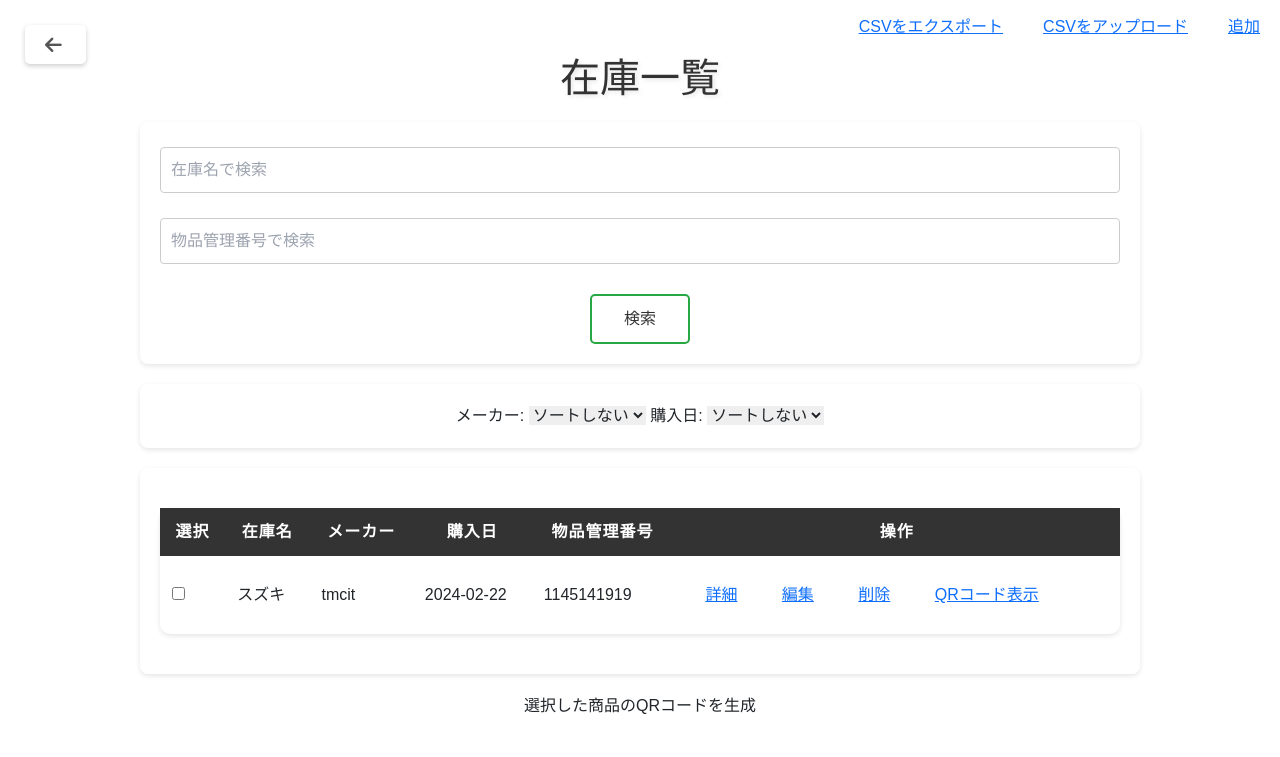
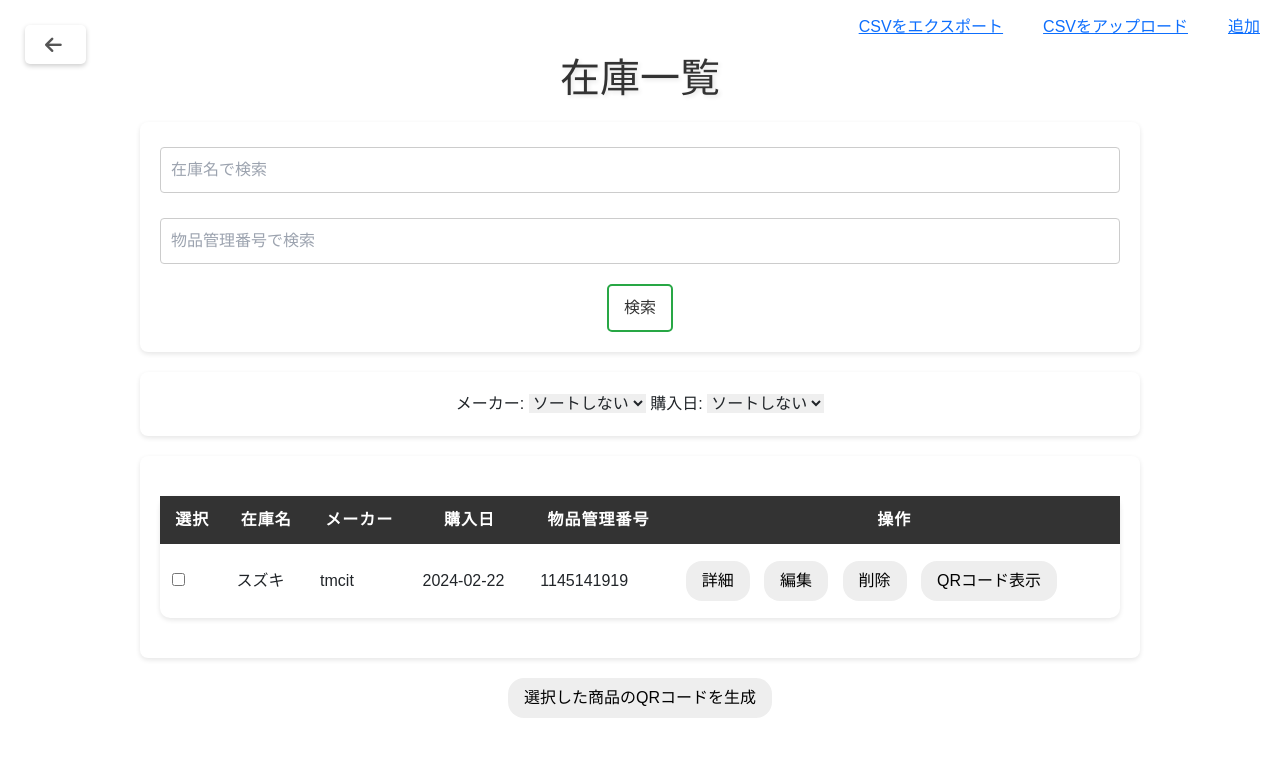
Before and after one commit to Laur3121/database, a Flask app: page /inventory in a window 1280 px wide. Shown: the top 757 px of the page. Run offline with Flask 3, Linux system fonts and the light colour scheme; data comes from the database, SQL or seed files in the repository; style sheets or scripts are compiled from the project's sources; some web fonts are replaced.

Commit message:
ボタンのスタイルを統一。(適用はまだ)

```diff
--- a/flask_inventory/static/styles.css
+++ b/flask_inventory/static/styles.css
@@ -18,6 +18,18 @@ body {
 }
 
 .button {
+border-radius: 16px; /* 角の丸みの半径を10pxに設定 */
+    color : #000;
+    background-color: #eee; /* ボタンの背景色 */
+    text-decoration: none;
+    padding: 8px 16px; /* ボタン内の余白 */
+    text-align: center; /* 文字の配置 */
+    display: inline-block; /* インラインブロック要素として表示 */
+    font-size: 16px;
+    border: none;
+}
+
+.button-add {
     font-size: 1.5em;
     padding: 30px 50px;
     background-color: #3498db;
@@ -28,7 +40,7 @@ body {
     display: inline-block;
 }
 
-.button:hover {
+.button-add:hover {
     background-color: #2980b9;
 }
 
--- a/flask_inventory/templates/inventory.html
+++ b/flask_inventory/templates/inventory.html
@@ -50,7 +50,7 @@
     <form method="GET" action="{{ url_for('inventory') }}">
         <input type="text" name="search" placeholder="在庫名で検索" value="{{ request.args.get('search', '') }}">
         <input type="text" name="item_number" placeholder="物品管理番号で検索" value="{{ request.args.get('item_number', '') }}">
-        <input type="submit" value="検索" style="width: 100px; height: 50px; font-size: 16px; margin-top: 10px;">
+        <input class="button" type="submit" value="検索">
     </form>
 
 
@@ -119,10 +119,10 @@
                         <td>{{ product.purchase_date }}</td>
                         <td>{{ product.item_number }}</td>
                         <td>
-                            <a href="{{ url_for('product_detail', product_id=product.id) }}">詳細</a>
-                            <a href="{{ url_for('edit_product', product_id=product.id) }}">編集</a>
-                            <a href="{{ url_for('delete_product', product_id=product.id) }}">削除</a>
-                            <a href="{{ url_for('generate_qr', product_id=product.id) }}">QRコード表示</a>
+                            <a href="{{ url_for('product_detail', product_id=product.id) }}" class="button">詳細</a>
+                            <a href="{{ url_for('edit_product', product_id=product.id) }}" class="button">編集</a>
+                            <a href="{{ url_for('delete_product', product_id=product.id) }}" class="button">削除</a>
+                            <a href="{{ url_for('generate_qr', product_id=product.id) }}" class="button">QRコード表示</a>
                         </td>
                     </tr>
                     {% endfor %}
@@ -174,7 +174,7 @@
 
 
 
-        <button type="submit">選択した商品のQRコードを生成</button>
+        <button class="button" type="submit">選択した商品のQRコードを生成</button>
     </form>
 
     {% if not products %}
```
